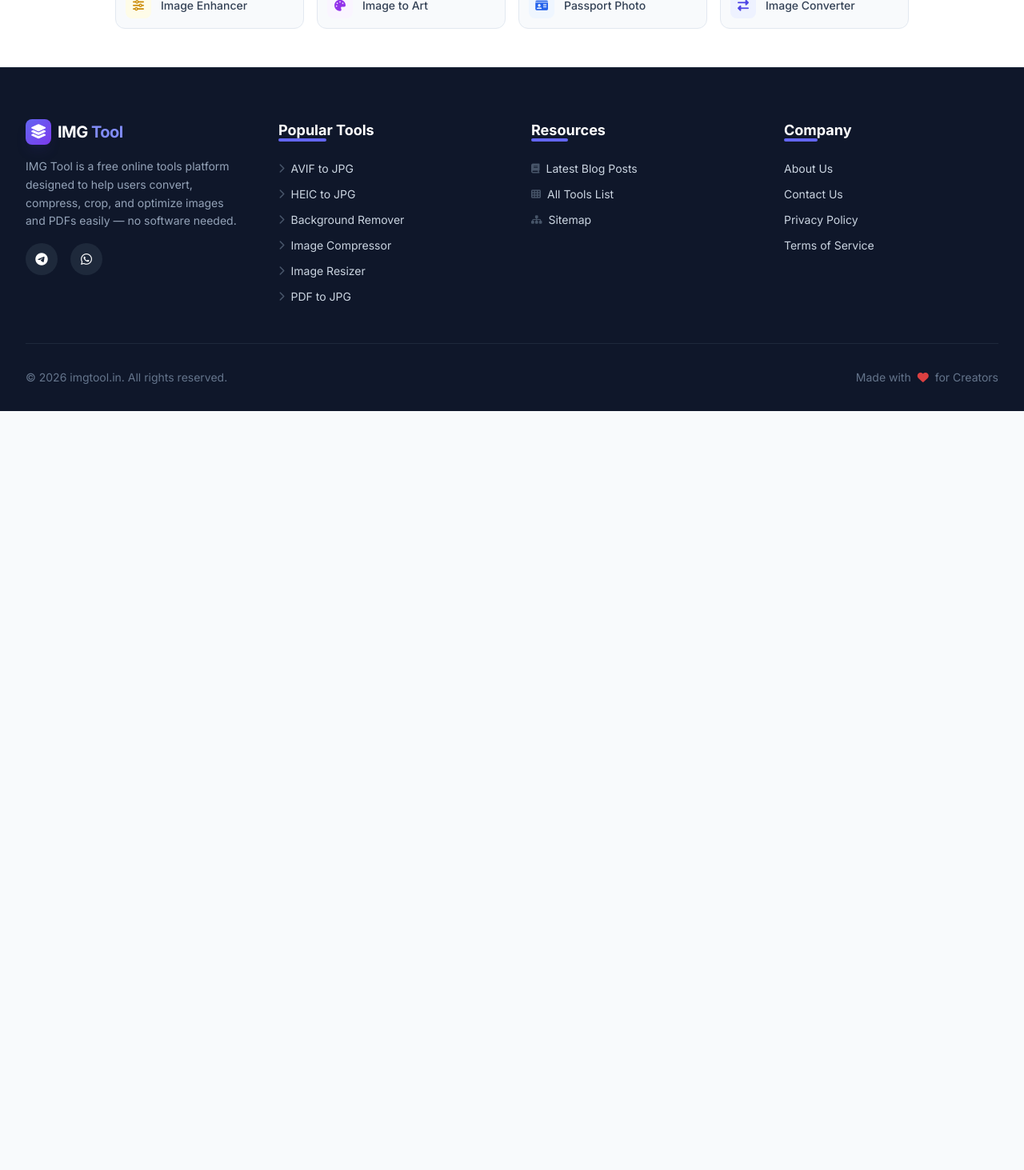
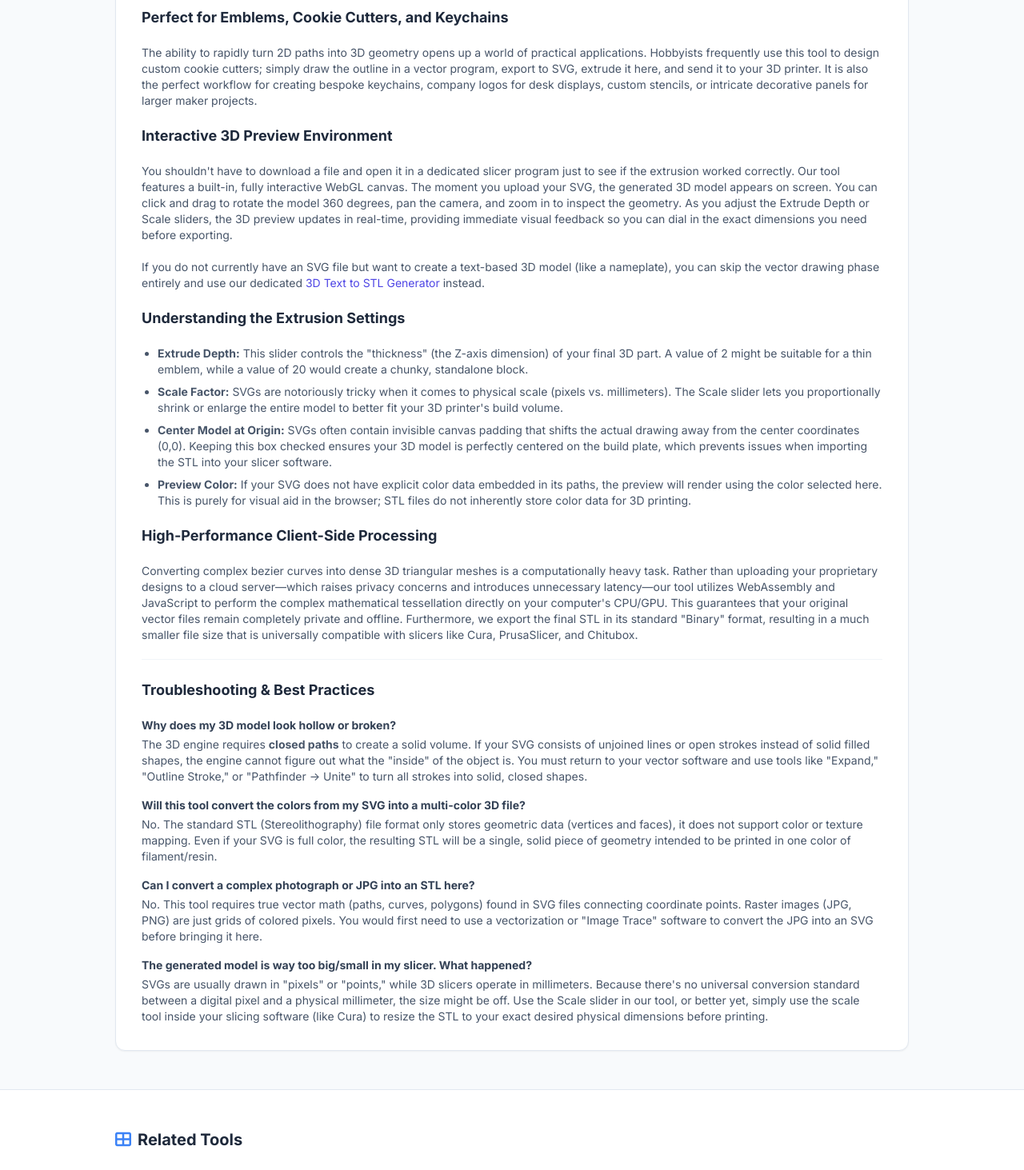
Before and after one commit to sansaab822/https-imgtool.in-, a React (Vite) app: page /svg-to-stl in a window 1280 px wide. Shown: the part 1332-2795 px from the top of the page at 80% size. Before the commit the page ends 1846 px from the top, so only its background shows below. Built offline with nearby package versions, Linux system fonts and the light colour scheme.

Commit message:
Auto-generate SEO content for SVG to STL Tool

```diff
--- a/src/tools/SvgToStl.jsx
+++ b/src/tools/SvgToStl.jsx
@@ -272,6 +272,61 @@ export default function SvgToStl() {
                         </div>
                     </div>
                 </div>
+
+                <div className="seo-content mt-12 bg-white rounded-xl border border-slate-200 p-8 shadow-sm">
+                    <div className="prose prose-slate max-w-none text-sm text-slate-600 space-y-5">
+                        <h2 className="text-2xl font-bold text-slate-800">Transform Flat Vectors into 3D Printable Models</h2>
+                        <p>
+                            Historically, bridging the gap between 2D graphic design and 3D modeling required expensive CAD software and a steep learning curve. Graphic designers comfortable with Adobe Illustrator or Inkscape often struggled to bring their flat logos or icons into the physical world via 3D printing. Our SVG to STL Converter eliminates this technical barrier. By leveraging advanced web-based rendering engines, this tool allows you to take any clean, path-based Scalable Vector Graphic (SVG) and instantly extrude it into a solid, 3D-printable stereolithography (STL) file—entirely within your browser.
+                        </p>
+
+                        <h3 className="text-lg font-bold text-slate-800 mt-6">Perfect for Emblems, Cookie Cutters, and Keychains</h3>
+                        <p>
+                            The ability to rapidly turn 2D paths into 3D geometry opens up a world of practical applications. Hobbyists frequently use this tool to design custom cookie cutters; simply draw the outline in a vector program, export to SVG, extrude it here, and send it to your 3D printer. It is also the perfect workflow for creating bespoke keychains, company logos for desk displays, custom stencils, or intricate decorative panels for larger maker projects.
+                        </p>
+
+                        <h3 className="text-lg font-bold text-slate-800 mt-6">Interactive 3D Preview Environment</h3>
+                        <p>
+                            You shouldn't have to download a file and open it in a dedicated slicer program just to see if the extrusion worked correctly. Our tool features a built-in, fully interactive WebGL canvas. The moment you upload your SVG, the generated 3D model appears on screen. You can click and drag to rotate the model 360 degrees, pan the camera, and zoom in to inspect the geometry. As you adjust the Extrude Depth or Scale sliders, the 3D preview updates in real-time, providing immediate visual feedback so you can dial in the exact dimensions you need before exporting.
+                        </p>
+                        <p>
+                            If you do not currently have an SVG file but want to create a text-based 3D model (like a nameplate), you can skip the vector drawing phase entirely and use our dedicated <a href="/3d-text-stl" className="text-indigo-600 hover:underline">3D Text to STL Generator</a> instead.
+                        </p>
+
+                        <h3 className="text-lg font-bold text-slate-800 mt-6">Understanding the Extrusion Settings</h3>
+                        <ul className="list-disc pl-5 space-y-2">
+                            <li><strong>Extrude Depth:</strong> This slider controls the "thickness" (the Z-axis dimension) of your final 3D part. A value of 2 might be suitable for a thin emblem, while a value of 20 would create a chunky, standalone block.</li>
+                            <li><strong>Scale Factor:</strong> SVGs are notoriously tricky when it comes to physical scale (pixels vs. millimeters). The Scale slider lets you proportionally shrink or enlarge the entire model to better fit your 3D printer's build volume.</li>
+                            <li><strong>Center Model at Origin:</strong> SVGs often contain invisible canvas padding that shifts the actual drawing away from the center coordinates (0,0). Keeping this box checked ensures your 3D model is perfectly centered on the build plate, which prevents issues when importing the STL into your slicer software.</li>
+                            <li><strong>Preview Color:</strong> If your SVG does not have explicit color data embedded in its paths, the preview will render using the color selected here. This is purely for visual aid in the browser; STL files do not inherently store color data for 3D printing.</li>
+                        </ul>
+
+                        <h3 className="text-lg font-bold text-slate-800 mt-6">High-Performance Client-Side Processing</h3>
+                        <p>
+                            Converting complex bezier curves into dense 3D triangular meshes is a computationally heavy task. Rather than uploading your proprietary designs to a cloud server—which raises privacy concerns and introduces unnecessary latency—our tool utilizes WebAssembly and JavaScript to perform the complex mathematical tessellation directly on your computer's CPU/GPU. This guarantees that your original vector files remain completely private and offline. Furthermore, we export the final STL in its standard "Binary" format, resulting in a much smaller file size that is universally compatible with slicers like Cura, PrusaSlicer, and Chitubox.
+                        </p>
+
+                        <h3 className="text-lg font-bold text-slate-800 mt-8 pt-6 border-t border-slate-100">Troubleshooting & Best Practices</h3>
+                        <div className="space-y-4">
+                            <div>
+                                <h4 className="font-bold text-slate-700">Why does my 3D model look hollow or broken?</h4>
+                                <p className="mt-1">The 3D engine requires <strong>closed paths</strong> to create a solid volume. If your SVG consists of unjoined lines or open strokes instead of solid filled shapes, the engine cannot figure out what the "inside" of the object is. You must return to your vector software and use tools like "Expand," "Outline Stroke," or "Pathfinder -> Unite" to turn all strokes into solid, closed shapes.</p>
+                            </div>
+                            <div>
+                                <h4 className="font-bold text-slate-700">Will this tool convert the colors from my SVG into a multi-color 3D file?</h4>
+                                <p className="mt-1">No. The standard STL (Stereolithography) file format only stores geometric data (vertices and faces), it does not support color or texture mapping. Even if your SVG is full color, the resulting STL will be a single, solid piece of geometry intended to be printed in one color of filament/resin.</p>
+                            </div>
+                            <div>
+                                <h4 className="font-bold text-slate-700">Can I convert a complex photograph or JPG into an STL here?</h4>
+                                <p className="mt-1">No. This tool requires true vector math (paths, curves, polygons) found in SVG files connecting coordinate points. Raster images (JPG, PNG) are just grids of colored pixels. You would first need to use a vectorization or "Image Trace" software to convert the JPG into an SVG before bringing it here.</p>
+                            </div>
+                            <div>
+                                <h4 className="font-bold text-slate-700">The generated model is way too big/small in my slicer. What happened?</h4>
+                                <p className="mt-1">SVGs are usually drawn in "pixels" or "points," while 3D slicers operate in millimeters. Because there's no universal conversion standard between a digital pixel and a physical millimeter, the size might be off. Use the Scale slider in our tool, or better yet, simply use the scale tool inside your slicing software (like Cura) to resize the STL to your exact desired physical dimensions before printing.</p>
+                            </div>
+                        </div>
+                    </div>
+                </div>
             </ToolLayout>
         </>
     )
```
